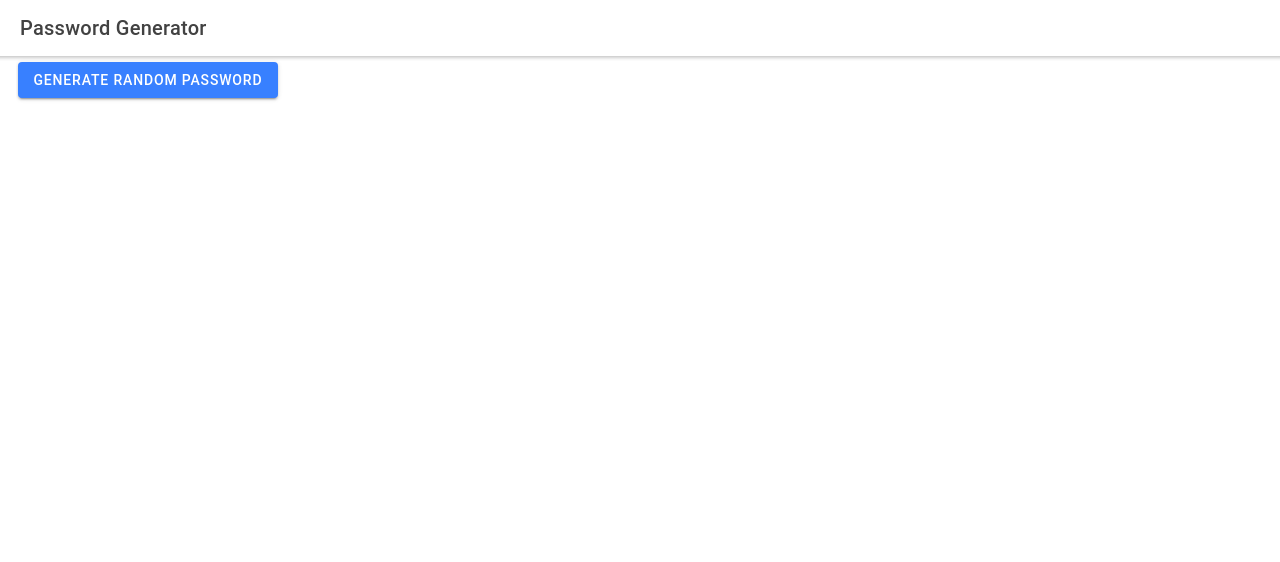
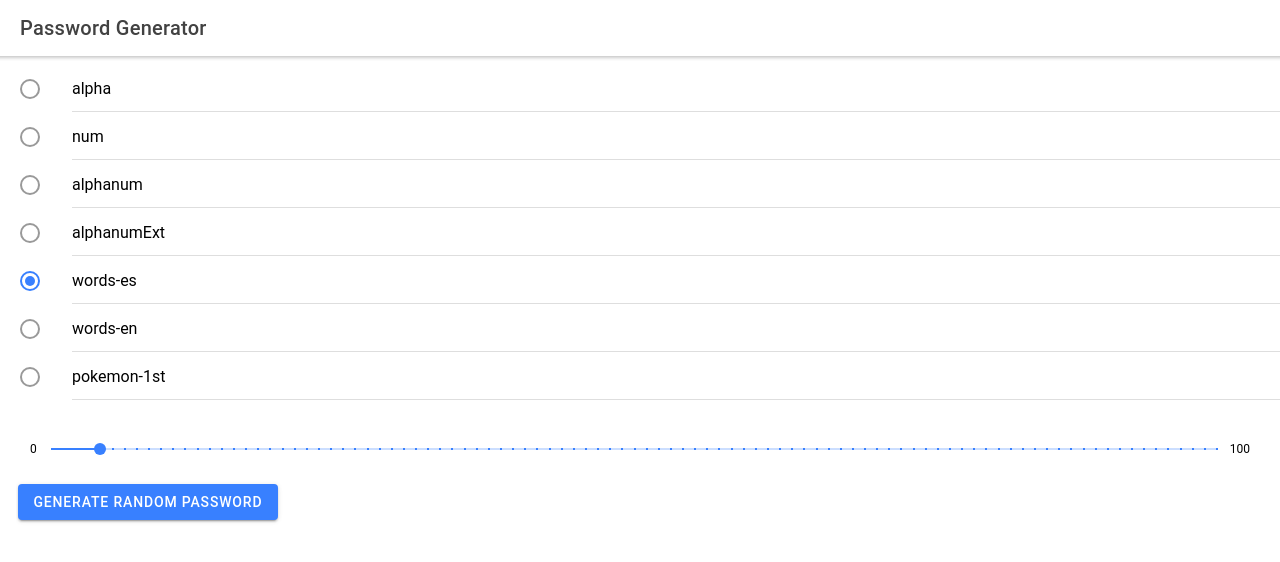
Before and after one commit to agm-dev/passgen-ui, a React (Create React App) app: page / in a window 1280 px wide. Shown: the top 562 px of the page. Built offline with nearby package versions, Linux system fonts and the light colour scheme.

Commit message:
added selector for number of items used in the password

```diff
--- a/src/components/ExploreContainer.tsx
+++ b/src/components/ExploreContainer.tsx
@@ -1,17 +1,47 @@
 import React, { useState } from 'react';
 import './ExploreContainer.css';
-import { IonItem, IonButton, IonInput } from '@ionic/react';
-import { generatePass } from "../passgen.bundle"
+import {
+  IonList,
+  IonItem,
+  IonButton,
+  IonInput,
+  IonRadioGroup,
+  IonRadio,
+  IonLabel,
+  IonRange
+} from '@ionic/react';
+import{ generatePass } from "../passgen.bundle"
+
+type PassType = "alpha" | "num" | "alphanum" | "alphanumExt" | "words-es" | "words-en" | "pokemon-1st"
+
+type PassStrength = "very weak" | "weak" | "reasonable" | "strong" | "very strong" | "overkill"
+
+interface PassOptions {
+  type: PassType
+  number: number
+  caps: boolean
+}
+
+interface PassData extends PassOptions {
+  pass: string
+  entropy: number
+  strength: PassStrength
+  relativeEntropy: number
+  relativeStrength: PassStrength
+}
 
 interface ContainerProps { }
 
 const PasswordGenerator: React.FC<ContainerProps> = () => {
+  const types = ["alpha", "num", "alphanum", "alphanumExt", "words-es", "words-en", "pokemon-1st"]
   const [password, setPassword] = useState("")
+  const [type, setType] = useState("words-es")
+  const [number, setNumber] = useState(8)
 
   const generate = () => {
     const data = generatePass({
-      type: "alpha",
-      number: 10,
+      type,
+      number,
       caps: true,
     })
     const { pass } = data
@@ -20,14 +50,41 @@ const PasswordGenerator: React.FC<ContainerProps> = () => {
   }
 
   return (
-    <div>
+    <IonList>
+      <IonRadioGroup value={type} onIonChange={e => setType(e.detail.value)}>
+        {types.map(item => (
+          <IonItem key={item}>
+            <IonLabel>{item}</IonLabel>
+            <IonRadio slot="start" value={item}></IonRadio>
+          </IonItem>
+        ))}
+      </IonRadioGroup>
       <IonItem lines="none">
-        <IonButton size="default" onClick={() => generate()}>Generate Random Password</IonButton>
+        <IonRange
+          min={4}
+          max={100}
+          value={number}
+          onIonChange={e => setNumber(e.detail.value as number)}
+          debounce={200}
+          step={1}
+          pin
+          snaps
+          ticks
+        >
+          <IonLabel slot="start">0</IonLabel>
+          <IonLabel slot="end">100</IonLabel>
+        </IonRange>
+      </IonItem>
+      <IonItem lines="none">
+        <IonButton
+          size="default"
+          onClick={() => generate()}
+        >Generate Random Password</IonButton>
       </IonItem>
       <IonItem lines="none">
         <IonInput type="text" value={password} disabled></IonInput>
       </IonItem>
-    </div>
+    </IonList>
   );
 };
 
```
